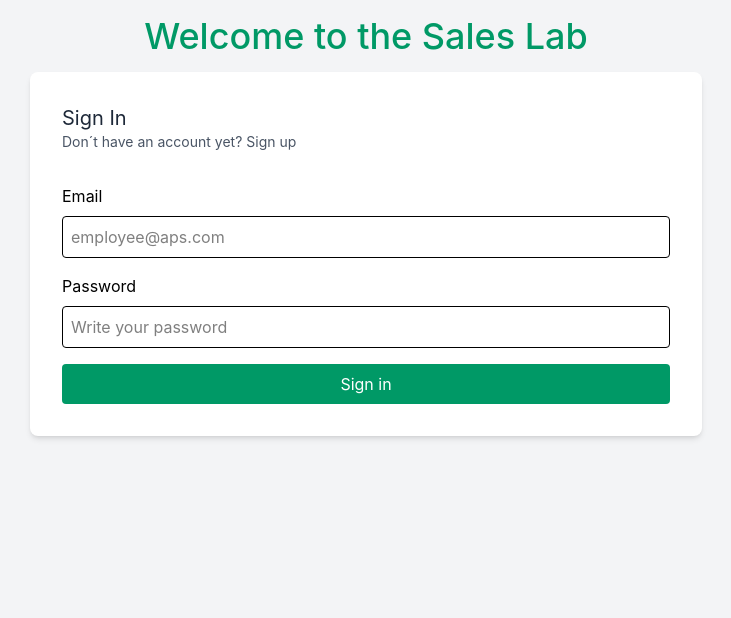
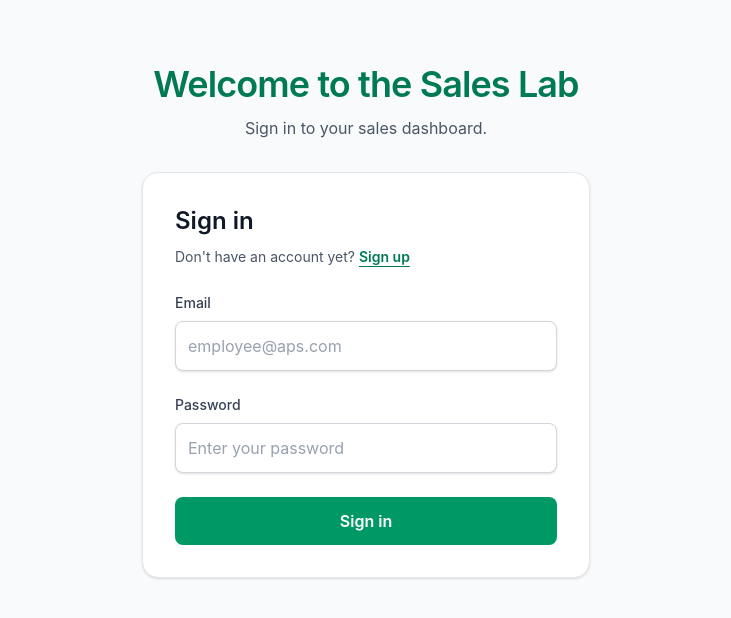
Before and after one commit to wichofly/Supabase---Sales-Chart, a React (Vite) app: page / in a window 1280 px wide. Shown: the top 618 px of the page, without its empty margins (274-1005 px from the left). Built offline with nearby package versions, Linux system fonts and the light colour scheme.

Commit message:
feat: enhance SigninView layout and accessibility with improved styling and error handling

```diff
--- a/src/views/SigninView.tsx
+++ b/src/views/SigninView.tsx
@@ -45,49 +45,84 @@ function SigninView() {
 
   if (session === undefined) {
     return (
-      <div className="p-4 text-lg font-medium text-amber-700">Loading...</div>
+      <main className="min-h-dvh bg-gray-50 px-4 py-10 sm:px-6 sm:py-16">
+        <p role="status" className="text-center text-base text-gray-600">
+          Loading...
+        </p>
+      </main>
     );
   }
 
   return (
-    <>
-      <section className="p-4 text-center text-4xl font-medium text-emerald-600">
-        <h1>Welcome to the Sales Lab</h1>
-      </section>
+    <main className="min-h-dvh bg-gray-50 px-4 py-10 sm:px-6 sm:py-16 lg:px-8">
+      <div className="mx-auto w-full max-w-md">
+        <header className="mb-8 text-center">
+          <h1 className="text-3xl font-semibold tracking-tight text-emerald-700 sm:text-4xl">
+            Welcome to the Sales Lab
+          </h1>
+          <p className="mt-3 text-base leading-6 text-gray-600">
+            Sign in to your sales dashboard.
+          </p>
+        </header>
 
-      <section className="mx-auto w-full max-w-2xl space-y-6 sm:p-8 rounded-lg bg-white p-4 shadow-md">
-        <form action={submitAction}>
-          <h2 className="text-xl text-gray-800">Sign In</h2>
-          <p className="text-sm text-gray-600">
-            Don´t have an account yet?
-            <Link to="/sing-up" className="hover:text-gray-800 hover:border-b">
-              {' '}
+        <section className="rounded-2xl border border-gray-200 bg-white p-5 shadow-sm sm:p-8">
+          <form
+            action={submitAction}
+            aria-labelledby="signin-title"
+            aria-describedby={errorMessage ? 'signin-error' : undefined}
+            aria-busy={isPending}
+            className="space-y-6"
+          >
+            <div className="space-y-2">
+              <h2
+                id="signin-title"
+                className="text-2xl font-semibold text-gray-900"
+              >
+                Sign in
+              </h2>
+              <p className="text-sm leading-6 text-gray-600">
+                Don't have an account yet?{' '}
+                <Link
+                  to="/sing-up"
+                  className="rounded-sm font-semibold text-emerald-700 underline underline-offset-4 hover:text-emerald-800 focus-visible:outline-2 focus-visible:outline-offset-4 focus-visible:outline-emerald-600"
+                >
                   Sign up
                 </Link>
               </p>
+            </div>
 
-          <div className="mt-8 flex flex-col">
-            <label htmlFor="email">Email</label>
+            <div className="space-y-2">
+              <label
+                htmlFor="email"
+                className="block text-sm font-medium text-gray-700"
+              >
+                Email
+              </label>
               <input
                 type="email"
                 name="email"
                 id="email"
                 autoComplete="email"
                 placeholder="employee@aps.com"
-              className="mt-2 rounded border p-2"
+                className="min-h-12 w-full min-w-0 rounded-lg border border-gray-300 bg-white px-3 py-3 text-base text-gray-900 shadow-sm outline-none placeholder:text-gray-400 focus:border-emerald-600 focus:ring-2 focus:ring-emerald-600/20 disabled:cursor-not-allowed disabled:bg-gray-100"
                 disabled={isPending}
               />
             </div>
 
-          <div className="mt-4 flex flex-col">
-            <label htmlFor="password">Password</label>
+            <div className="space-y-2">
+              <label
+                htmlFor="password"
+                className="block text-sm font-medium text-gray-700"
+              >
+                Password
+              </label>
               <input
                 type="password"
                 name="password"
                 id="password"
                 autoComplete="current-password"
-              placeholder="Write your password"
-              className="mt-2 rounded border p-2"
+                placeholder="Enter your password"
+                className="min-h-12 w-full min-w-0 rounded-lg border border-gray-300 bg-white px-3 py-3 text-base text-gray-900 shadow-sm outline-none placeholder:text-gray-400 focus:border-emerald-600 focus:ring-2 focus:ring-emerald-600/20 disabled:cursor-not-allowed disabled:bg-gray-100"
                 disabled={isPending}
               />
             </div>
@@ -95,7 +130,7 @@ function SigninView() {
             <button
               type="submit"
               disabled={isPending}
-            className="mt-4 min-w-full cursor-pointer rounded bg-emerald-600 p-2 text-white hover:bg-emerald-700"
+              className="min-h-12 w-full cursor-pointer rounded-lg bg-emerald-600 px-4 py-3 text-base font-semibold text-white hover:bg-emerald-700 focus-visible:outline-2 focus-visible:outline-offset-2 focus-visible:outline-emerald-600 disabled:cursor-not-allowed disabled:opacity-60"
             >
               {isPending ? 'Signing in...' : 'Sign in'}
             </button>
@@ -104,14 +139,15 @@ function SigninView() {
               <div
                 id="signin-error"
                 role="alert"
-              className="text-sm text-red-600 sm:col-span-3"
+                className="rounded-lg border border-red-200 bg-red-50 p-3 text-sm leading-6 wrap-break-word text-red-700"
               >
                 {errorMessage}
               </div>
             )}
           </form>
         </section>
-    </>
+      </div>
+    </main>
   );
 }
 
```
Lines whose indentation alone changed are shown as unchanged.
